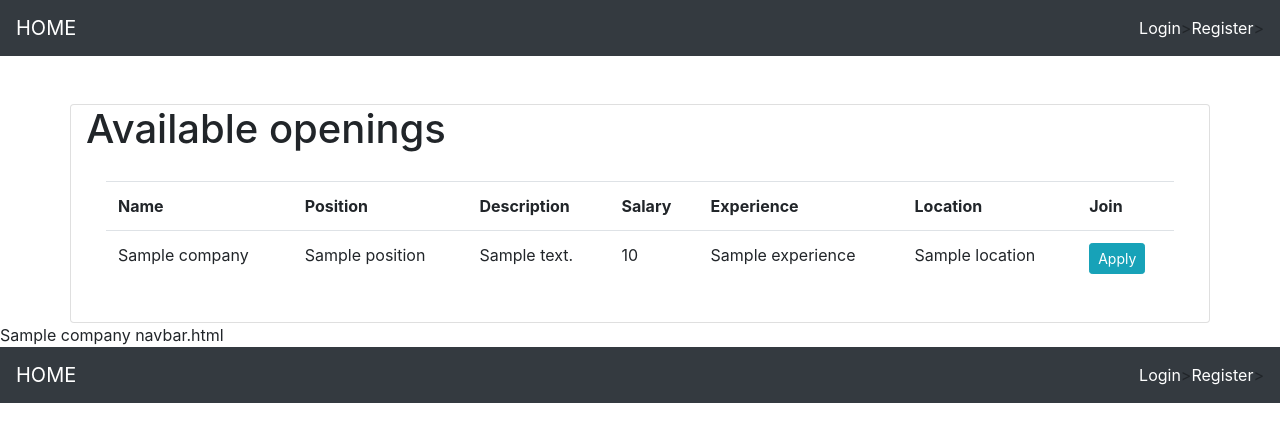
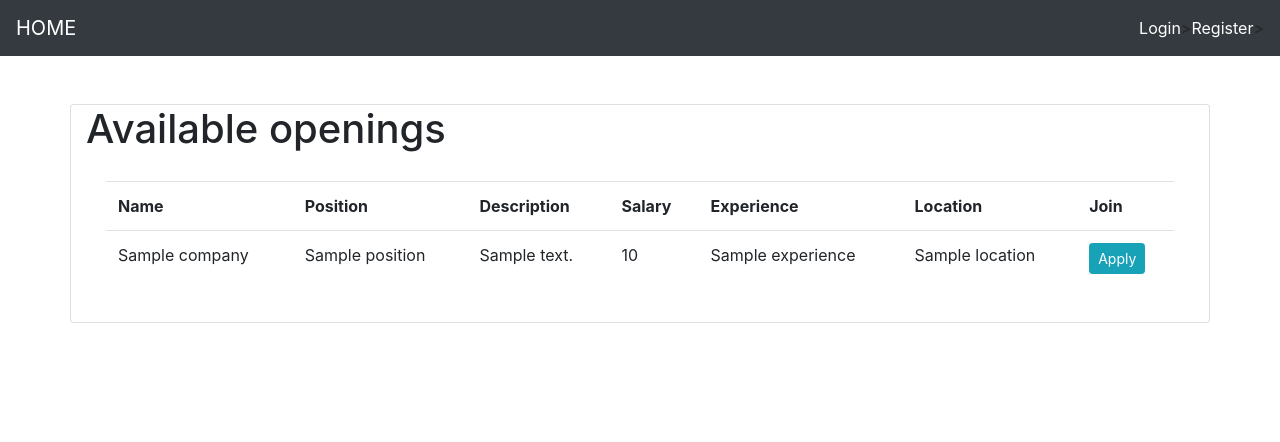
Before and after one commit to AlekseyPlotnikov/JobPortal, a Django app: template JobPortal/templates/jobseeker.html in a window 1280 px wide. Shown: the top 442 px of the page. Run offline with Django 3.2, Linux system fonts and the light colour scheme; the template is opened without the code that fills it: most values are stand-ins (such as "Sample title", 1, 10 or a date in 2020); some libraries are stand-ins or nearby versions.

Commit message:
templates

```diff
--- a/JobPortal/templates/base.html
+++ b/JobPortal/templates/base.html
@@ -4,43 +4,14 @@
     <meta charset="UTF-8">
     <meta name="viewport" content="width=device-width, initial-scale=1.0">
     <link rel="stylesheet" href="https://stackpath.bootstrapcdn.com/bootstrap/4.5.0/css/bootstrap.min.css" integrity="sha384-9aIt2nRpC12Uk9gS9baDl411NQApFmC26EwAOH8WgZl5MYYxFfc+NcPb1dKGj7Sk" crossorigin="anonymous"0>
-    <title>DataFlair Job portal Project</title>
+    <title>Job portal</title>
 </head>
 <body>
     {% include 'navbar.html' %}
     <br>
-    <br>
+	<br>
     {%block content%}
 
     {% endblock %}
 </body>
 </html>
-
-navbar.html
-
-<head>
-    <style>
-      .user{
-        color:white;
-        text-decoration: none;
-      }
-    </style>
-  </head>
-  <nav class="navbar navbar-expand-lg navbar-dark bg-dark">
-      <a class="navbar-brand" href="{% url 'home' %}">HOME</a>
-      <button class="navbar-toggler" type="button" data-toggle="collapse" data-target="#navbarSupportedContent" aria-controls="navbarSupportedContent" aria-expanded="false" aria-label="Toggle navigation">
-        <span class="navbar-toggler-icon"></span>
-      </button>
-
-      <div class="collapse navbar-collapse" id="navbarSupportedContent">
-
-
-      </div>
-      {% if request.user.is_authenticated %}
-      <span class="user">Hello, {{request.user}}  &nbsp;</span>
-      <span ><a  class="user btn btn-info" href ="{% url 'logout' %}"> Logout</a></span>
-      {% else %}
-          <span ><a class="user" href="{% url 'login' %}">Login</a></span>>
-          <span ><a class="user" href="{% url 'register' %}">Register</a></span>>
-      {% endif  %}
-    </nav>
--- a/JobPortal/templates/jobseeker.html
+++ b/JobPortal/templates/jobseeker.html
@@ -29,7 +29,5 @@
         </table>
     </div>
 </div>
-        {% for c in companies %}
-            {{c.name}}
-        {% endfor %}
+
 {% endblock %}
```
Also changed, not shown: JobPortal/templates/login.html (line endings or trailing spaces).
